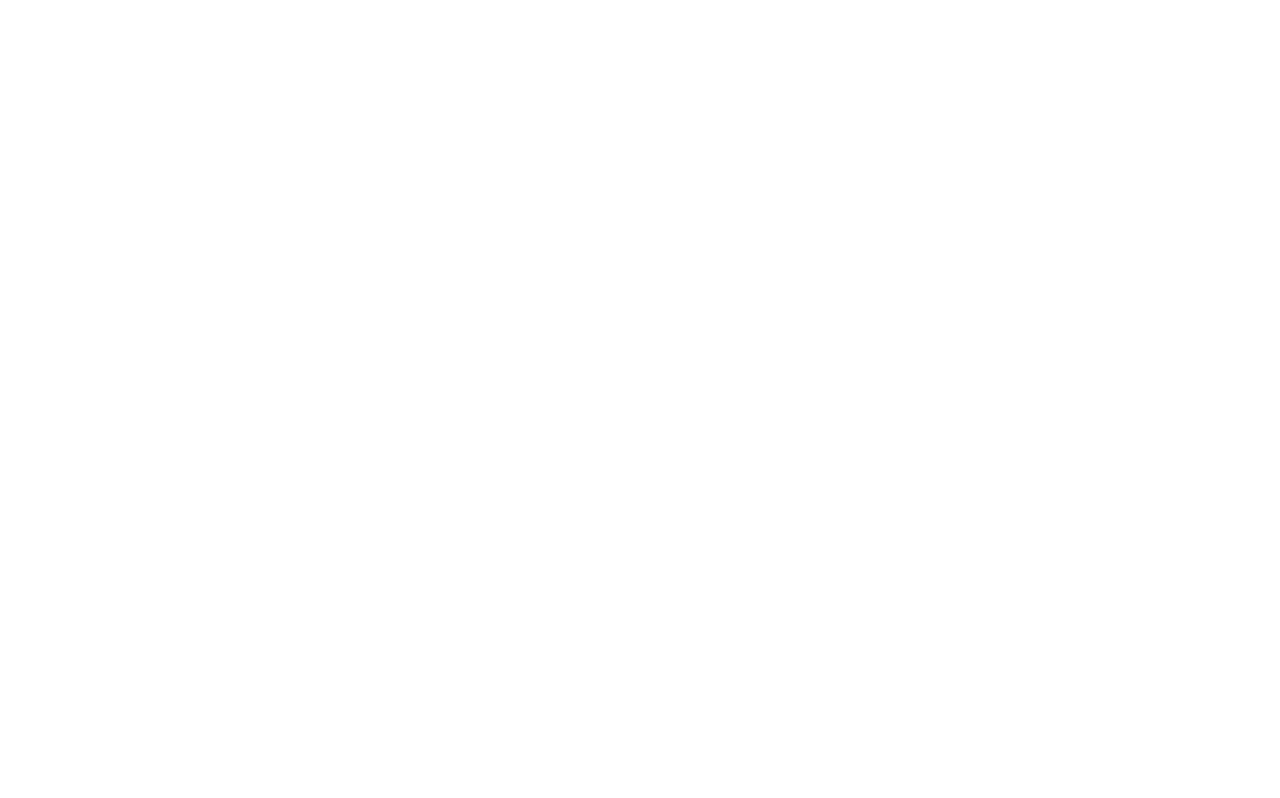
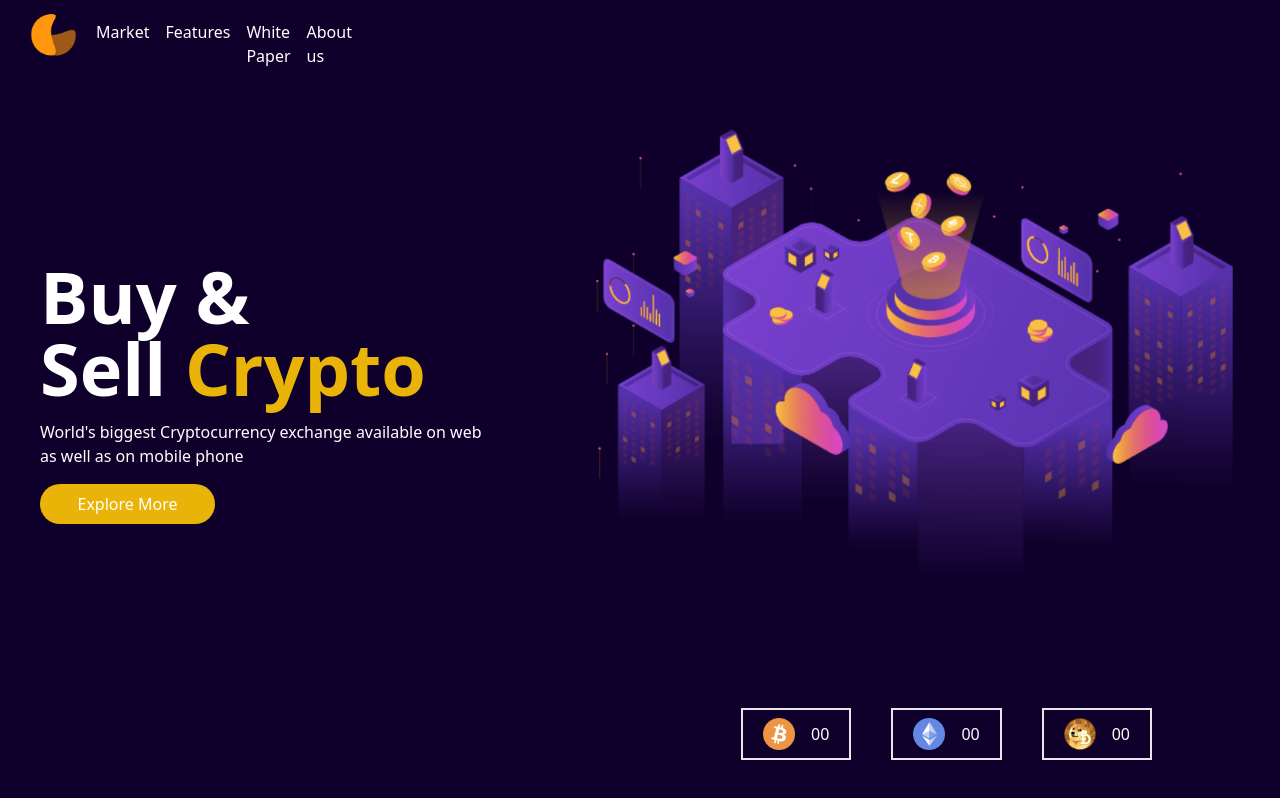
Before and after one commit to Parmanand-Parveen/Javascript-practice, a website built with Vite: page Crypto website/index.html in a window 1280 px wide. Built offline with nearby package versions, Linux system fonts and the light colour scheme.

Commit message:
Html ✔️

```diff
--- a/Crypto website/index.html
+++ b/Crypto website/index.html
@@ -7,9 +7,37 @@
     <link rel="stylesheet" href="style.css">
 </head>
 <body>
-
-
-
+      <div id="wrapper" class="min-h-screen h-full w-full relative overflow-x-hidden text-white">
+      <img class="absolute w-12 h-12 top-3 left-7" src="./images/logo.png" alt="">
+      <nav class=" text-white w-full flex lg:gap-[1000px] pt-5">
+        <ul class="flex ml-24 gap-4 cursor-pointer">
+            <li>Market</li>
+            <li>Features</li>
+            <li>White Paper</li>
+            <li>About us</li>
+        </ul>
+        <button>En</button>
+      </nav>
+      <div class="w-[40%] mt-[15%] ml-10 flex flex-col gap-4">
+        <p class="text-7xl font-bold">Buy & <br> Sell <span class="text-yellow-500">Crypto</span></p>
+        <p>World's biggest Cryptocurrency exchange available on web <br> as well as on mobile phone</p>
+        <button class="py-2 px-6 rounded-3xl bg-yellow-500 w-[175px]">Explore More</button>
+      </div>
+      <div class="flex gap-10 absolute right-32 bottom-10">
+        <div class="flex gap-4 items-center border-2 py-2 px-5 ">
+            <img class="w-8 h-8" src="./images/bitcoin.png" alt="">
+            <p class="bitcoin">00</p>
+        </div>
+        <div class="flex gap-4 items-center border-2 py-2 px-5 ">
+            <img class="w-8 h-8 " src="./images/ethereum.png" alt="">
+            <p class="ethereum">00</p>
+        </div>
+        <div class="flex gap-4 items-center border-2 py-2 px-5 ">
+            <img class="w-8 h-8" src="./images/dogecoin.png" alt="">
+            <p class="dogecoin">00</p>
+        </div>
+      </div>
+      </div>
     <script src="script.js"></script>
 </body>
 </html>
--- a/Crypto website/script.js
+++ b/Crypto website/script.js
@@ -0,0 +1,8 @@
+let bitcoin = document.querySelector(".bitcoin")
+let ethereum = document.querySelector(".ethereum")
+let dogecoin = document.querySelector(".dogecoin")
+
+async function getData(){
+    let data = await fetch(``)
+
+}
--- a/Crypto website/style.css
+++ b/Crypto website/style.css
@@ -1,3 +1,9 @@
 @tailwind base;
 @tailwind components;
 @tailwind utilities;
+
+#wrapper{
+    background-image: url(./images/background.png);
+    background-position: center;
+    background-size: cover;
+}
```
